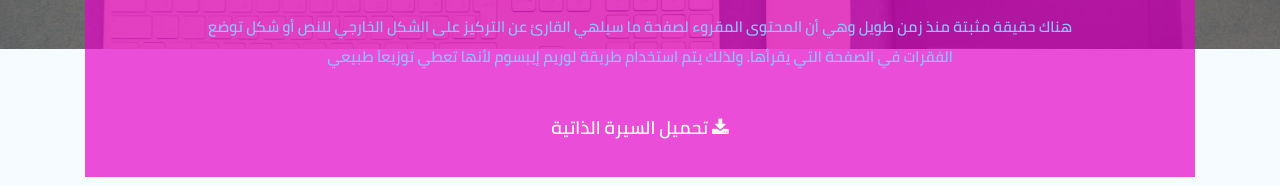
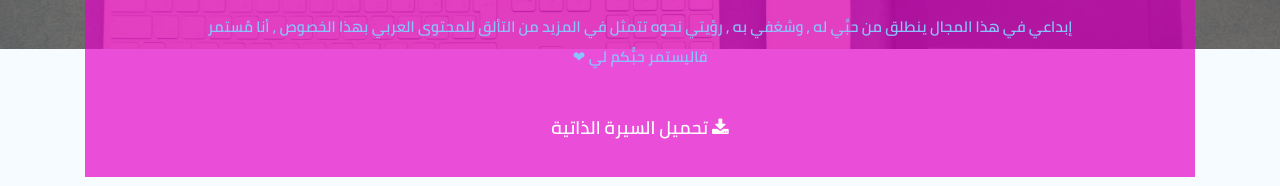
Before and after one commit to Heba-Batayneh/Heba-Batayneh-gallary.github.io, a plain HTML site: page index.html in a window 1280 px wide. Shown: the part 591-777 px from the top of the page. Drawn offline with Linux system fonts and the light colour scheme.

Commit message:
third  commit

```diff
--- a/index.html
+++ b/index.html
@@ -80,9 +80,8 @@
                     -----
                 </h2>
                 <p>
-                    هناك حقيقة مثبتة منذ زمن طويل وهي أن المحتوى المقروء لصفحة ما سيلهي القارئ عن التركيز على الشكل
-                    الخارجي للنص أو شكل توضع الفقرات في الصفحة التي يقرأها. ولذلك يتم استخدام
-                    طريقة لوريم إيبسوم لأنها تعطي توزيعاَ طبيعي
+                    إبداعي في هذا المجال ينطلق من حبِّي له , وشغفي به ,
+                     رؤيتي نحوه تتمثل في المزيد من التألق للمحتوى العربي بهذا الخصوص , أنا مُستمر فاليستمر حبُّكم لي ❤
                 </p>
                 <a href="files/cv.pdf" download="السيرة الذاتية">
                     <i class="fa fa-download" aria-hidden="true"></i>
```
